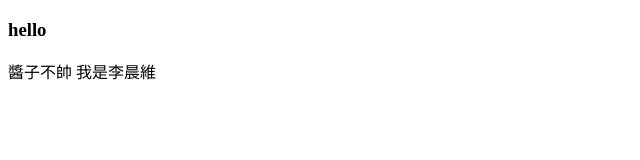
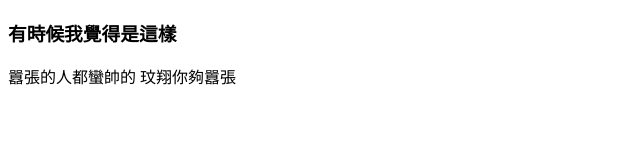
Before and after one commit to JotaroOuO/demo2, a plain HTML site: page index.html in a window 1280 px wide. Shown: the whole page, without its empty margins (0-640 px from the left). Drawn offline with Linux system fonts and the light colour scheme.

Commit message:
Add files via upload

```diff
--- a/index.html
+++ b/index.html
@@ -6,7 +6,8 @@
     <title>Document</title>
 </head>
 <body>
-    <h3>hello</h3>
-    醬子不帥 我是李晨維
+    <h3>有時候我覺得是這樣</h3>
+    囂張的人都蠻帥的
+     玟翔你夠囂張
 </body>
 </html>
```
